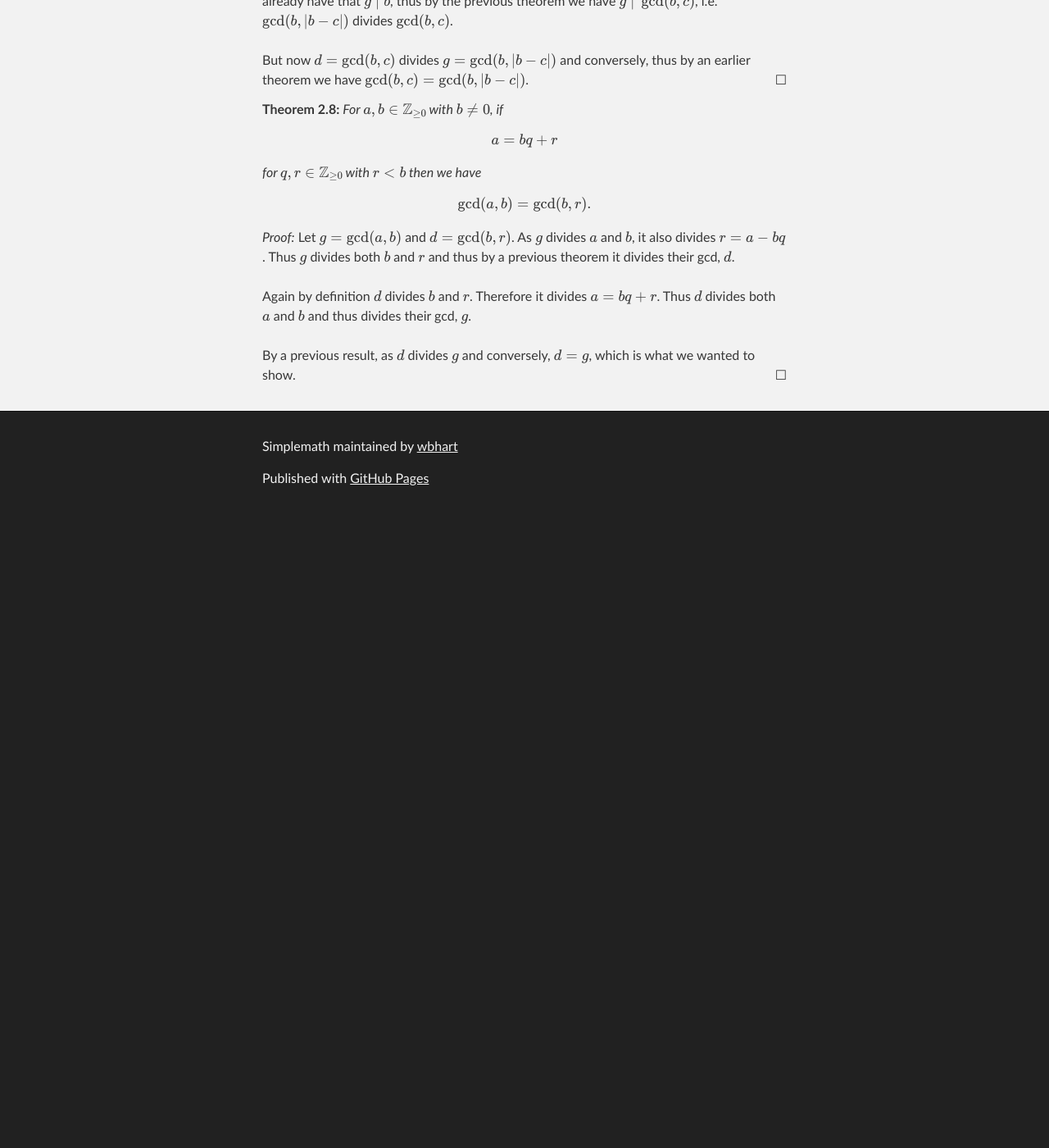
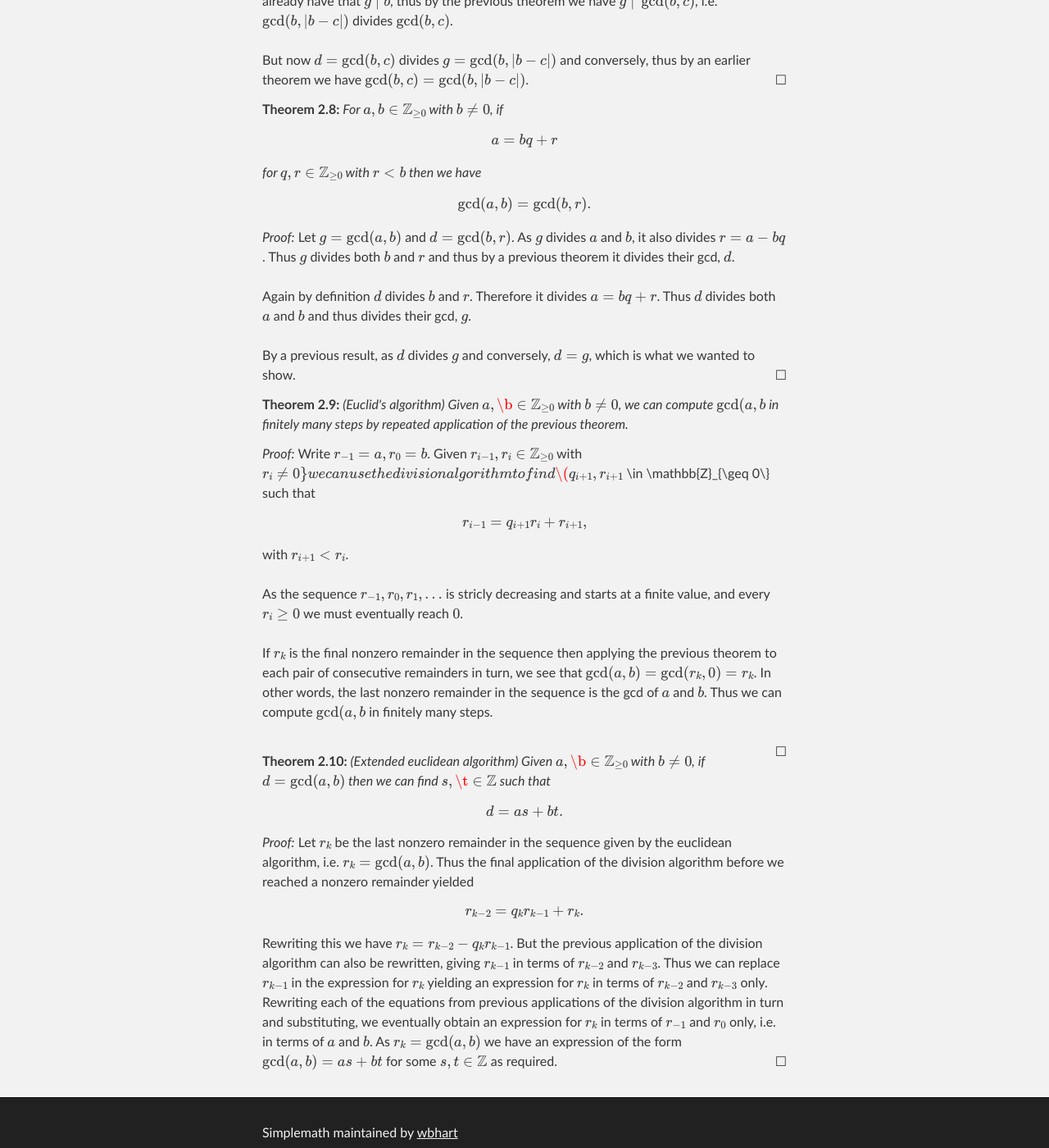
Before and after one commit to wbhart/SimpleMath, a Jekyll site: the page built from test.html, in a window 1280 px wide and 1400 px high, scrolled down 2418 px. Shown: the whole window at 82% size. Built offline with Jekyll 4.4.1, drawn with Linux system fonts in a browser that asks for light colours; formulas are drawn with MathJax 3; before the commit the page ends 3048 px from its top, so only the background shows below that.

Commit message:
Update test.html

```diff
--- a/test.html
+++ b/test.html
@@ -147,3 +147,40 @@ both \(a\) and \(b\) and thus divides their gcd, \(g\). </br></br>
 
 By a previous result, as \(d\) divides \(g\) and conversely, \(d = g\), which is what we wanted to show.
 </proof>
+
+<theorem> (Euclid's algorithm) Given \(a, \b \in \mathbb{Z}_{\geq 0}\) with \(b \neq 0\), we can compute \(\gcd(a, b\)
+in finitely many steps by repeated application of the previous theorem.
+</theorem>
+
+<proof> Write \(r_{-1} = a, r_0 = b\). Given \(r_{i-1}, r_i \in \mathbb{Z}_{\geq 0}\) with \(r_i \neq 0\} we can use
+the division algorithm to find \(q_{i+1}, r_{i+1}\) \in \mathbb{Z}_{\geq 0\} such that
+\[r_{i-1} = q_{i+1}r_i + r_{i+1},\]
+with \(r_{i+1} < r_i\). </br></br>
+
+As the sequence \(r_{-1}, r_0, r_1, \ldots\) is stricly decreasing and starts at a finite value, and every \(r_i \geq 0\)
+we must eventually reach \(0\). </br></br>
+
+If \(r_k\) is the final nonzero remainder in the sequence then applying the previous theorem to each pair of consecutive
+remainders in turn, we see that \(\gcd(a, b) = \gcd(r_k, 0) = r_k\). In other words, the last nonzero remainder in the
+sequence is the gcd of \(a\) and \(b\). Thus we can compute \(\gcd(a, b\) in finitely many steps. </br></br>
+</proof>
+
+<theorem> (Extended euclidean algorithm) Given \(a, \b \in \mathbb{Z}_{\geq 0}\) with \(b \neq 0\), if \(d = \gcd(a, b)\)
+then we can find \(s, \t \in \mathbb{Z}\) such that
+\[d = as + bt.\]
+</theorem>
+
+<proof> Let \(r_k\) be the last nonzero remainder in the sequence given by the euclidean algorithm, i.e.
+\(r_k = \gcd(a,b)\). Thus the final application of the division algorithm before we reached a nonzero remainder yielded
+\[r_{k-2} = q_kr_{k-1} + r_k.\]
+
+Rewriting this we have \(r_k = r_{k-2} - q_kr_{k-1}\). But the previous application of the division algorithm can also
+be rewritten, giving \(r_{k-1}\) in terms of \(r_{k-2}\) and \(r_{k-3}\). Thus we can replace \(r_{k-1}\) in the
+expression for \(r_k\) yielding an expression for \(r_k\) in terms of \(r_{k-2}\) and \(r_{k-3}\) only.
+
+Rewriting each of the equations from previous applications of the division algorithm in turn and substituting, we
+eventually obtain an expression for \(r_k\) in terms of \(r_{-1}\) and \(r_0\) only, i.e. in terms of \(a\) and \(b\).
+
+As \(r_k = \gcd(a, b)\) we have an expression of the form \(\gcd(a, b) = as + bt\) for some \(s, t \in \mathbb{Z}\) as
+required.
+</proof>
```
